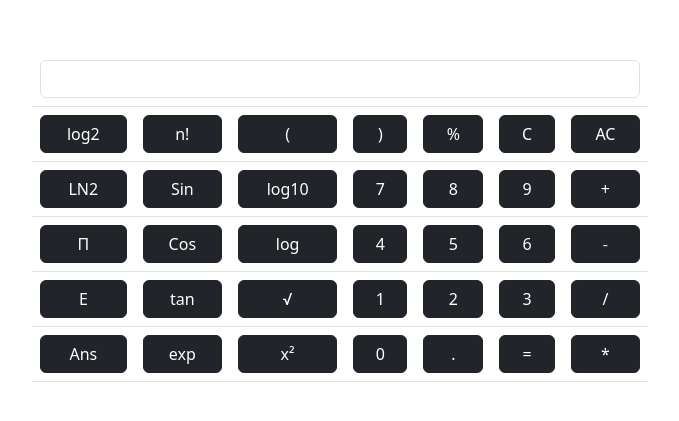
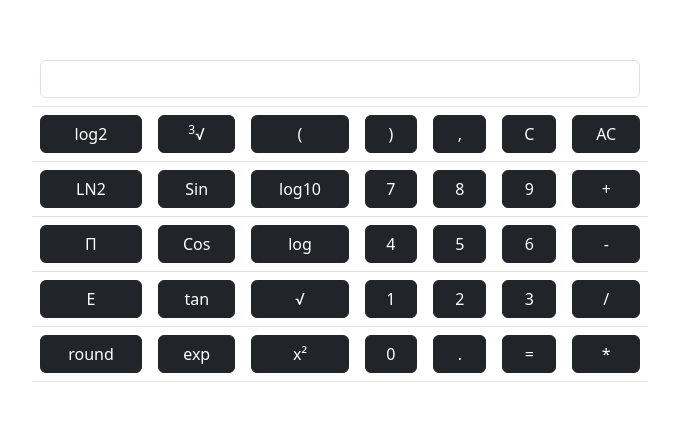
Before and after one commit to umaima-khilji/Scientific-Calculator, a plain HTML site: page index.html in a window 1280 px wide. Shown: the part 175-596 px from the top of the page, without its empty margins (300-979 px from the left). Drawn offline with nearby package versions, Linux system fonts and the light colour scheme.

Commit message:
Add files via upload

```diff
--- a/index.html
+++ b/index.html
@@ -21,11 +21,12 @@
         <tbody>
             <tr>
                 <td> <button class="btn btn-dark text-center w-100"onclick="getNum('Math.log2')">log2</button> </td>
-                <td> <button class="btn btn-dark text-center w-100"onclick="document.display.value+='!'">n!</button> </td>
+                <td> <button class="btn btn-dark text-center w-100"onclick="getNum('Math.cbrt')"><sup>3</sup>&#8730;</button> </td>
                 <td> <button class="btn btn-dark text-center w-100"onclick="getNum('&#40')">&#40</button> </td>
                 <td> <button class="btn btn-dark text-center w-100"onclick="getNum('&#41')">&#41</button> </td>
                 <!-- <td> <button class="btn btn-dark text-center w-100"onclick="percentage('%')">%</button> </td> -->
-                <td> <button class="btn btn-dark text-center w-100"onclick="document.display.value+='%'">%</button> </td>
+                <!-- <td> <button class="btn btn-dark text-center w-100"onclick="document.display.value+='%'">%</button> </td> -->
+                <td> <button class="btn btn-dark text-center w-100"onclick="getNum(',')">,</button> </td>
                 <td> <button class="btn btn-dark text-center w-100"onclick="clearSrc('C')">C</button> </td>
                 <td> <button class="btn btn-dark text-center w-100"onclick="removeNum('AC')">AC</button> </td>
             </tr>
@@ -59,7 +60,7 @@
                 <td> <button class="btn btn-dark text-center w-100"onclick="getNum('/')">/</button> </td>
             </tr>
             <tr>
-                <td> <button class="btn btn-dark text-center w-100"onclick="getNum('ans()')">Ans</button> </td>
+                <td> <button class="btn btn-dark text-center w-100"onclick="getNum('Math.round')">round</button> </td>
                 <td> <button class="btn btn-dark text-center w-100" onclick="getNum('Math.exp')">exp</button> </td>
                 <td> <button class="btn btn-dark text-center w-100"onclick="getNum('Math.pow')">x&sup2;</button> </td>
                 <td> <button class="btn btn-dark text-center w-100"onclick="getNum('0')">0</button> </td>
```
